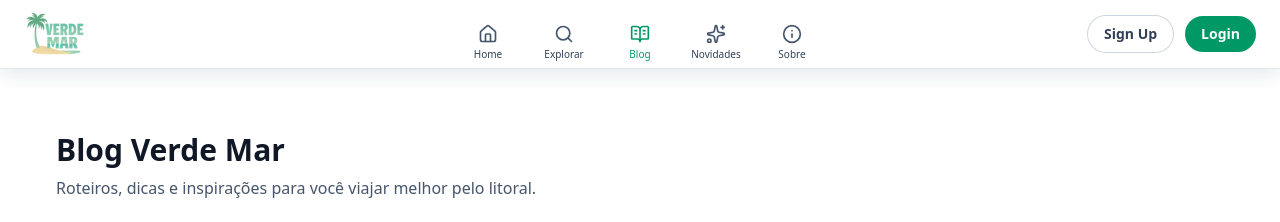
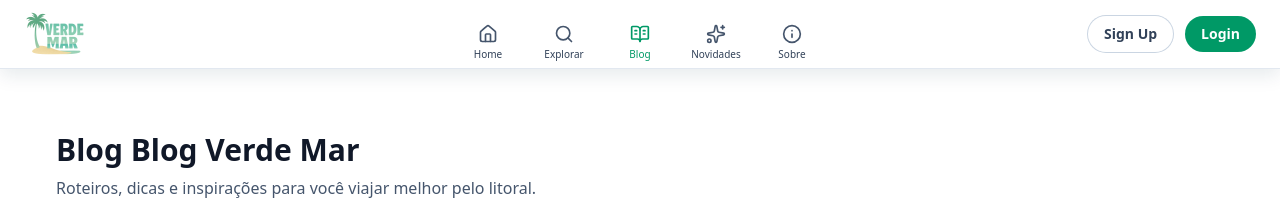
Before and after one commit to luigisuzigan/TCC-VerdeMar, a React (Vite) app in the folder front/: page /blog in a window 1280 px wide. Shown: the top 222 px of the page. Built offline with nearby package versions, Linux system fonts and the light colour scheme; no server answers.

Commit message:
Commit Teste Luigi

```diff
--- a/front/src/pages/Blog/index.jsx
+++ b/front/src/pages/Blog/index.jsx
@@ -8,7 +8,7 @@ export default function Blog() {
   return (
     <main>
       <section className="mx-auto w-[min(96vw,1200px)] px-4 py-12">
-        <h1 className="text-3xl font-extrabold">Blog Verde Mar</h1>
+        <h1 className="text-3xl font-extrabold">Blog Blog Verde Mar</h1>
         <p className="mt-2 max-w-2xl text-slate-600">Roteiros, dicas e inspirações para você viajar melhor pelo litoral.</p>
 
         {/* Grid de cards */}
```
